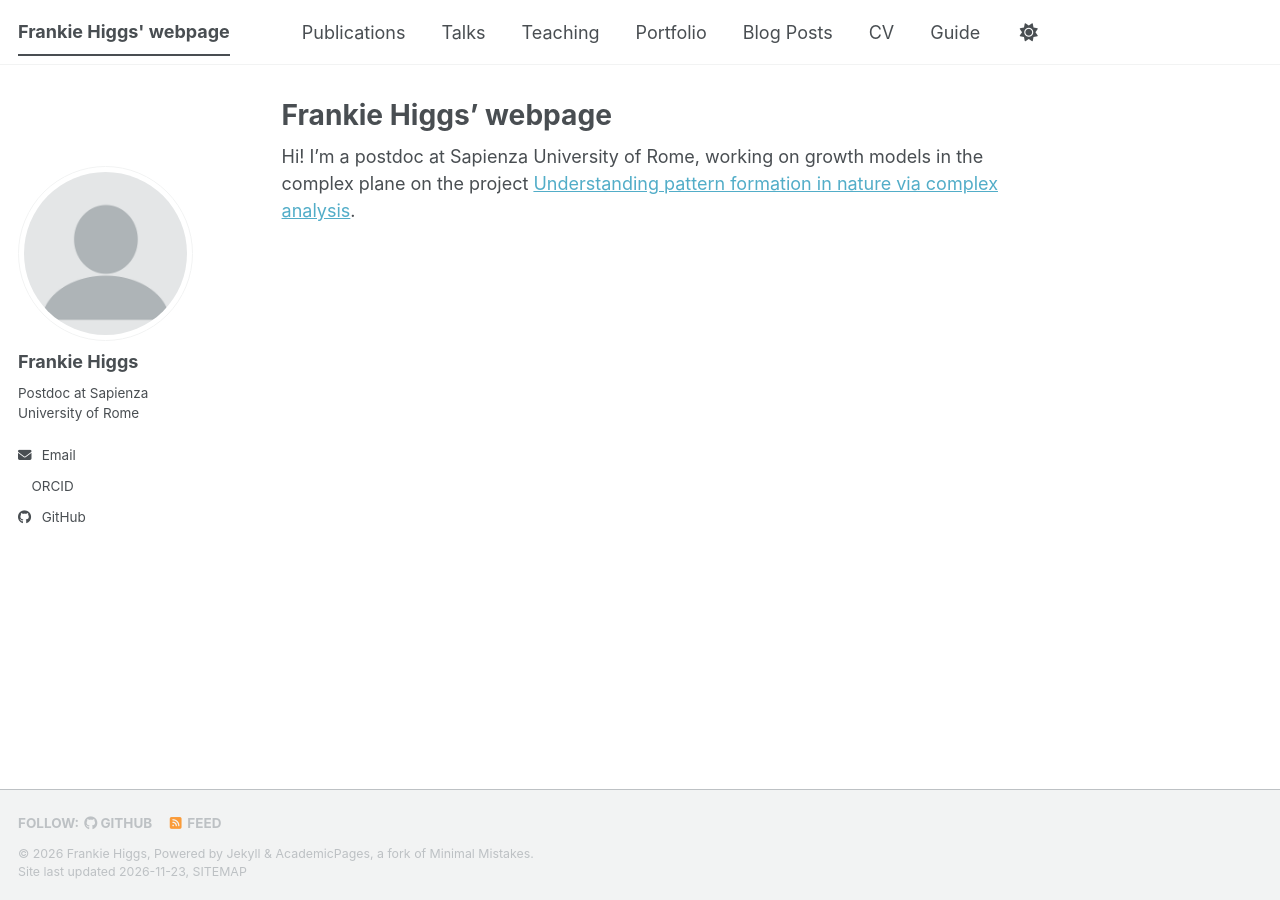
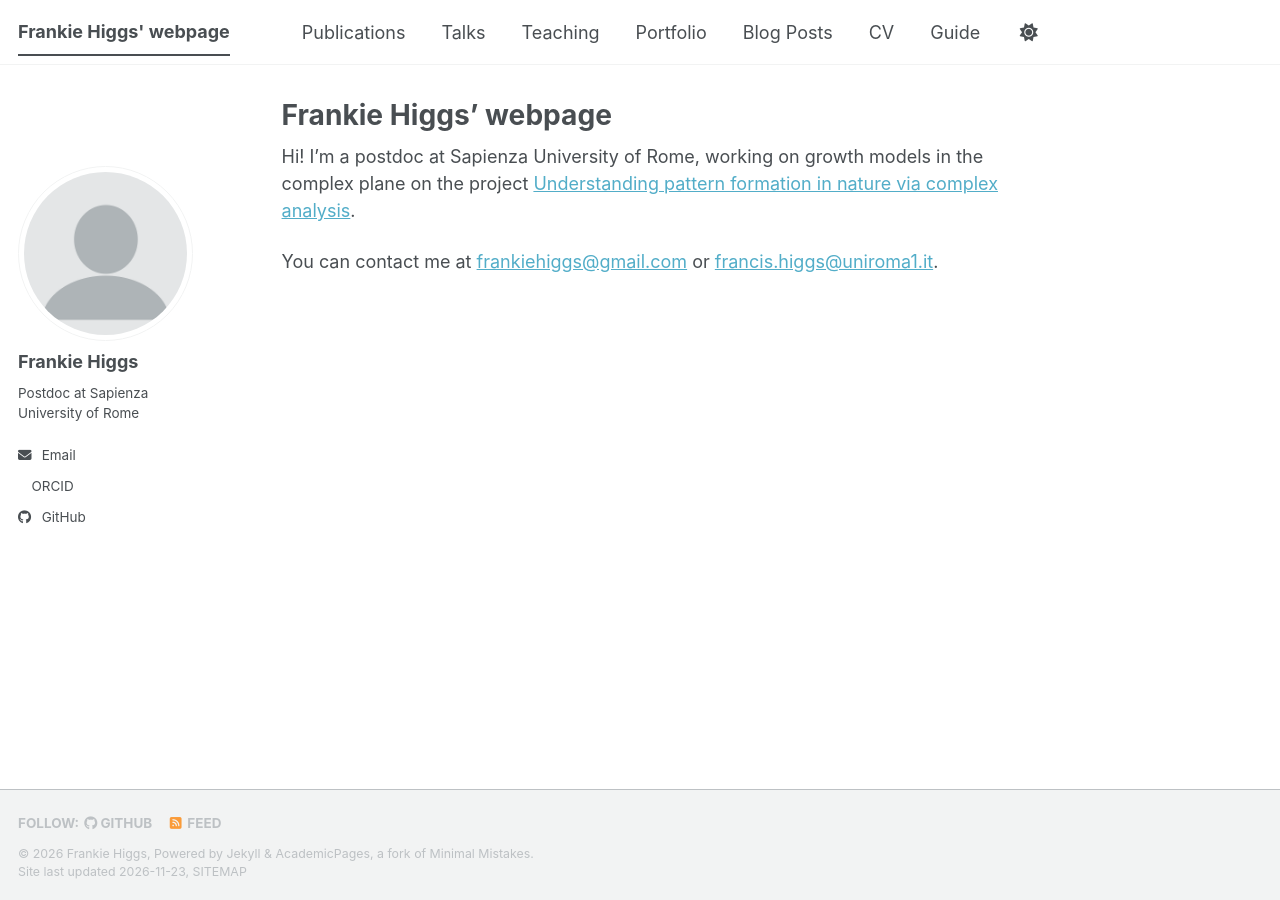
Before and after one commit to frankiehiggs/frankiehiggs.github.io, a Jekyll site: the page built from _pages/about.md, in a window 1280 px wide. Built offline with Jekyll 4.4.1, drawn with Linux system fonts in a browser that asks for light colours; a script bundle is joined from its source files by our own code; a style sheet for code colours, icons or effects is not loaded.

Commit message:
Add emails to homepage

```diff
--- a/_pages/about.md
+++ b/_pages/about.md
@@ -8,3 +8,5 @@ redirect_from:
 ---
 
 Hi! I'm a postdoc at Sapienza University of Rome, working on growth models in the complex plane on the project [Understanding pattern formation in nature via complex analysis](https://sites.google.com/view/fis2-pattern-formation/home-page).
+
+You can contact me at [frankiehiggs@gmail.com](mailto:frankiehiggs@gmail.com) or [francis.higgs@uniroma1.it](mailto:francis.higgs@uniroma1.it).
```
